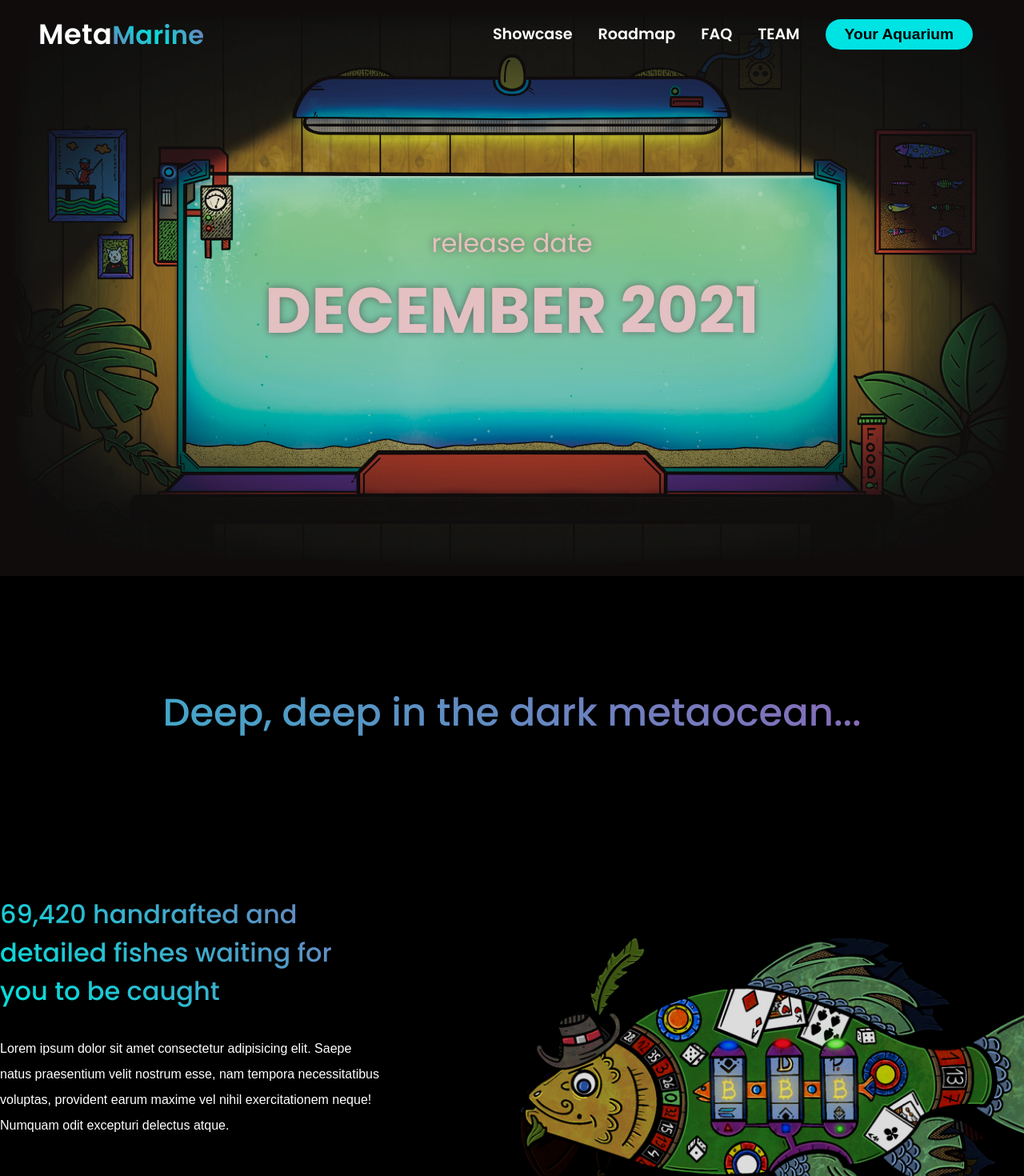
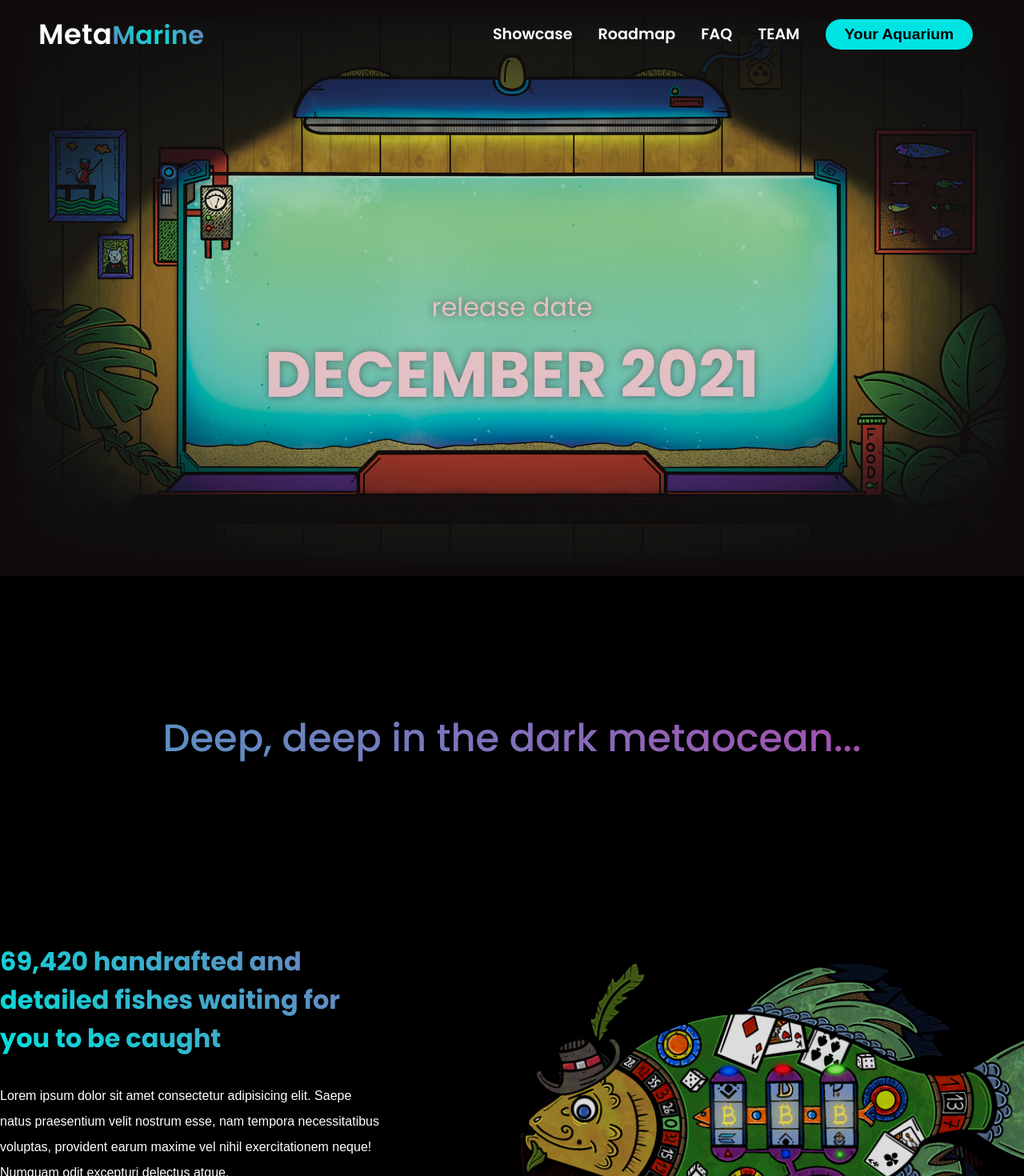
Before and after one commit to MarekChoinski/metamarine, a Next.js app: page / in a window 1280 px wide. Shown: the top 1470 px of the page at 80% size. Built offline with nearby package versions, Linux system fonts and the light colour scheme.

Commit message:
Add animations

```diff
--- a/components/Meta/Meta.tsx
+++ b/components/Meta/Meta.tsx
@@ -15,6 +15,7 @@ export const Meta: React.FC<MetaProps> = ({
 }) => (
   <Head>
     <title>{title}</title>
+    <link rel="stylesheet" href="https://cdnjs.cloudflare.com/ajax/libs/animate.css/3.5.2/animate.min.css"/>
     <meta property="og:title" content={title} />
     <meta
       name="viewport"
--- a/package.json
+++ b/package.json
@@ -9,8 +9,10 @@
     "lint": "next lint"
   },
   "dependencies": {
+    "animate.css": "^4.1.1",
     "next": "12.0.4",
     "react": "17.0.2",
+    "react-animate-on-scroll": "^2.1.5",
     "react-collapse": "5.1.0",
     "react-countdown": "^2.3.2",
     "react-dom": "17.0.2",
@@ -20,6 +22,7 @@
     "@types/classnames": "^2.3.1",
     "@types/node": "16.11.9",
     "@types/react": "17.0.35",
+    "@types/react-animate-on-scroll": "^2.1.5",
     "@types/react-collapse": "^5.0.1",
     "eslint": "^7.32.0",
     "eslint-config-next": "12.0.4",
--- a/sections/HeroSection/HeroSection.module.scss
+++ b/sections/HeroSection/HeroSection.module.scss
@@ -9,6 +9,7 @@
   background-color: black;
   text-align: center;
   position: relative;
+  padding-bottom: 10rem;
 
   img {
     height: 100%;
--- a/sections/HeroSection/HeroSection.tsx
+++ b/sections/HeroSection/HeroSection.tsx
@@ -2,13 +2,13 @@ import React from "react";
 import styles from "./HeroSection.module.scss";
 import p from '../../utils/prefixImages';
 import { Timer } from "../../components/Timer/Timer";
+import ScrollAnimation from "react-animate-on-scroll";
 
 export interface HeroSectionProps {
 
 }
 
 export const HeroSection: React.FC<HeroSectionProps> = () => {
-
 
 
 return (
@@ -18,8 +18,10 @@ return (
     <div className={styles.hero}>
       <img src={p("hero.png")} alt="Hero"/>
       <div className={styles.textBox}>
+      <ScrollAnimation animateIn="fadeIn"  duration={3} delay={1000} animateOnce>
         <p>release date</p>
         <h1>DECEMBER 2021</h1>
+</ScrollAnimation>
       </div>
       {/* <Timer date={Date.now() + 50000}/> */}
     </div>
--- a/sections/ShowcaseSection/ShowcaseSection.module.scss
+++ b/sections/ShowcaseSection/ShowcaseSection.module.scss
@@ -24,7 +24,7 @@
   font-size: 3rem;
   text-align: center;
   margin: 0;
-  padding: 8rem 0 12rem 0;
+  padding: 0 0 12rem 0;
   font-weight: 500;
 
   background: linear-gradient(
@@ -52,7 +52,7 @@
   width: 40%;
   padding-right: 2rem;
   h1 {
-    @extend .header;
+    // @extend .header;
     padding: 0;
     font-size: 2rem;
     text-align: left;
--- a/sections/ShowcaseSection/ShowcaseSection.tsx
+++ b/sections/ShowcaseSection/ShowcaseSection.tsx
@@ -2,6 +2,10 @@ import React from "react";
 import styles from "./ShowcaseSection.module.scss";
 import p from '../../utils/prefixImages';
 import { Timer } from "../../components/Timer/Timer";
+import { useVisibility } from "../../utils/useVisibility";
+import classnames from "classnames";
+import "animate.css/animate.min.css";
+import ScrollAnimation from 'react-animate-on-scroll';
 
 // for file in *.png ; do ffmpeg -i "$file" -vf scale=900:-1 "small-${file}"; done
 // for file in small-* ; do ffmpeg -i "$file" -vf  "crop=750:500:30:225" "crop-${file}"; done
@@ -14,7 +18,7 @@ export interface ShowcaseSectionProps {
 
 export const ShowcaseSection: React.FC<ShowcaseSectionProps> = () => {
 
-
+  const [isHeaderVisible, headerVisible] = useVisibility<HTMLDivElement>(3000);
 
 return (
   <section
@@ -22,10 +26,13 @@ return (
   id="showcase"
   >
 
-<h1 className={styles.header}>
-  Deep, deep in the dark metaocean...
-</h1>
+<ScrollAnimation animateIn="fadeIn"  duration={4} animateOnce>
+  <h1 className={styles.header}>
+    Deep, deep in the dark metaocean...
+  </h1>
+</ScrollAnimation>
 
+<ScrollAnimation animateIn="fadeIn"  duration={4} delay={1500} animateOnce >
 <div className={styles.dual}>
     <div className={styles.text}>
       <h1>
@@ -45,6 +52,7 @@ return (
     </div>
 
 </div>
+</ScrollAnimation>
 
   </section>
 )
--- /dev/null
+++ b/utils/useVisibility.ts
@@ -0,0 +1,26 @@
+import { createRef, useEffect, useState } from "react";
+
+export function useVisibility<Element extends HTMLElement>(
+  offset = 0
+): [boolean, React.RefObject<Element>] {
+  const [isVisible, setIsVisible] = useState(false);
+  const currentElement = createRef<Element>();
+
+  const onScroll = () => {
+    if (!currentElement.current) {
+      setIsVisible(false);
+      return;
+    }
+    const top = currentElement.current.getBoundingClientRect().top;
+
+    if (!isVisible)
+      setIsVisible(top + offset >= 0 && top - offset <= window.innerHeight);
+  };
+
+  useEffect(() => {
+    document.addEventListener("scroll", onScroll, true);
+    return () => document.removeEventListener("scroll", onScroll, true);
+  });
+
+  return [isVisible, currentElement];
+}
```
Also changed, not shown: 1 other file (tests, documents, lock files or other folders).
